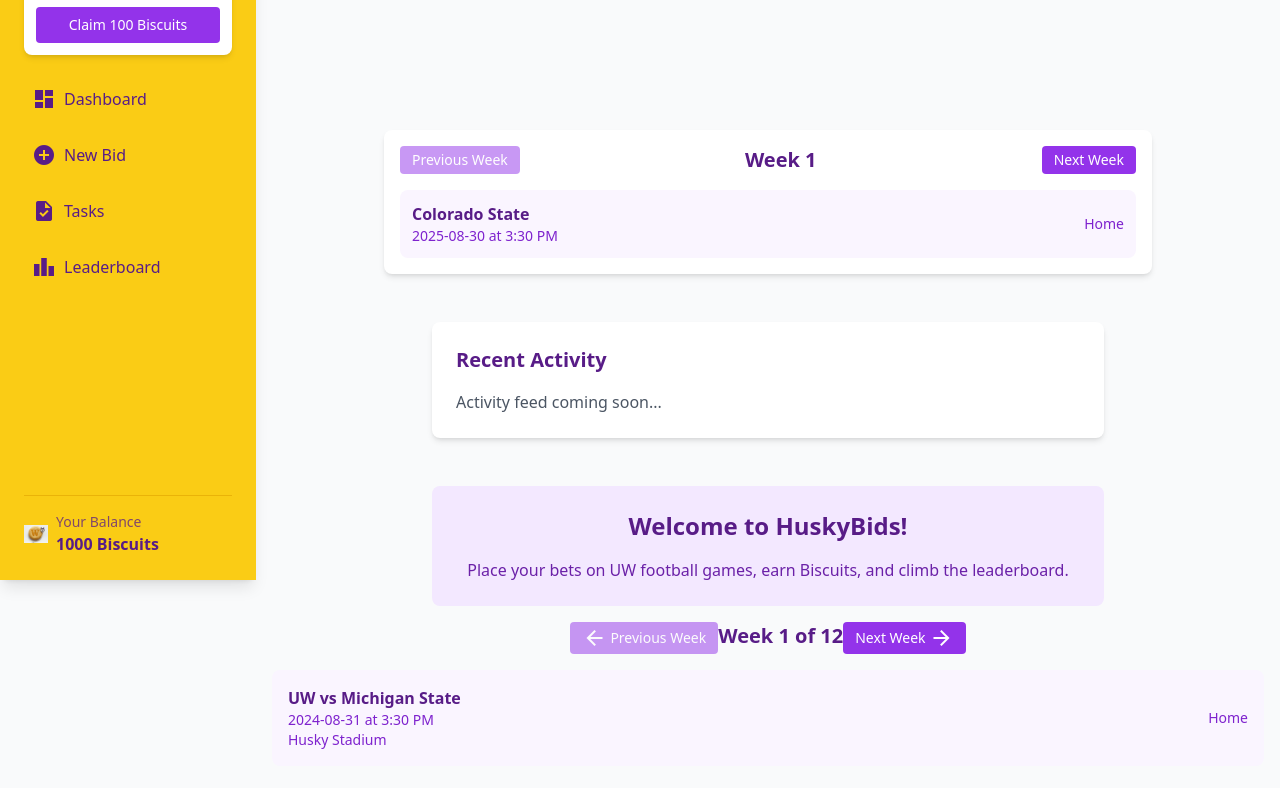
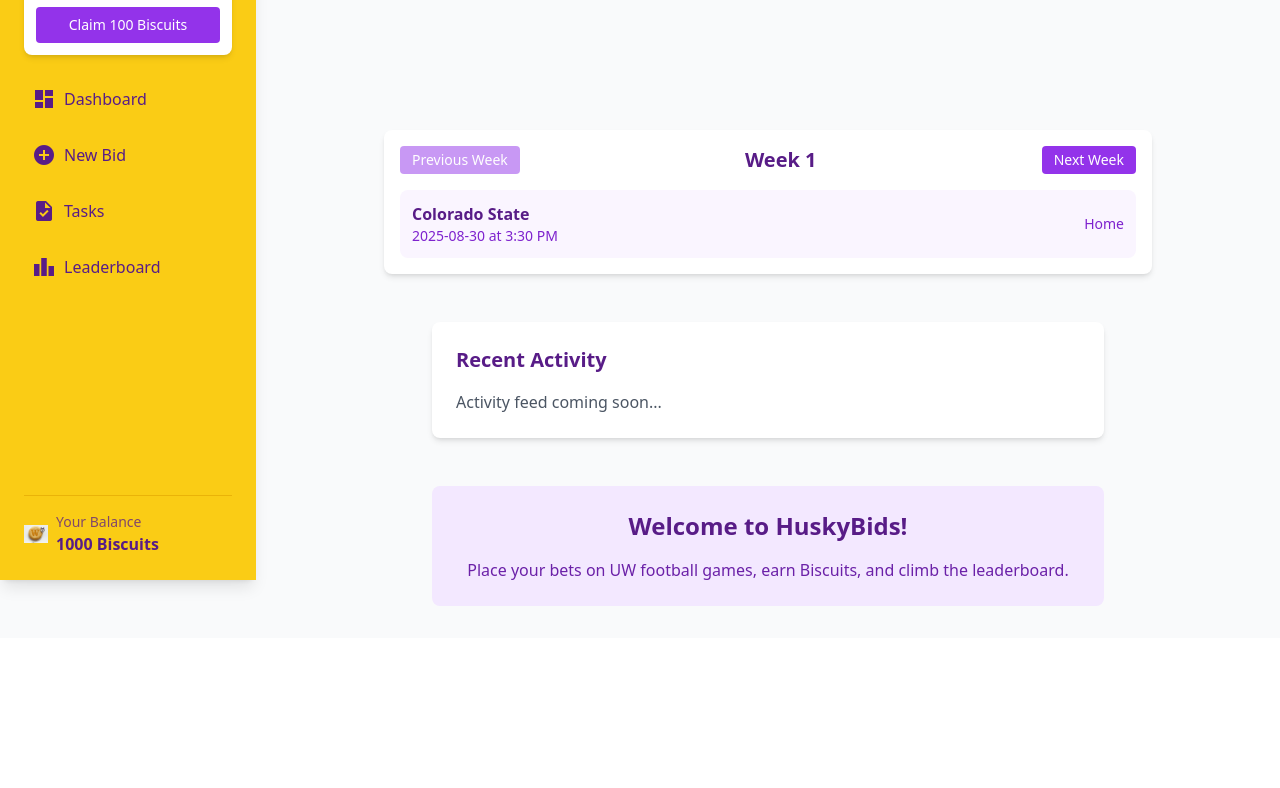
Before and after one commit to maiyuyona/huskybids, a Next.js app: page /dashboard in a window 1280 px wide. Shown: the part 220-1008 px from the top of the page. After the commit the page ends 858 px from the top, so only its background shows below. Built offline with nearby package versions, Linux system fonts and the light colour scheme.

Commit message:
Finally fixed the dupe navigation bar. Now we have one and it works to go week by week.

```diff
--- a/src/app/dashboard/page.jsx
+++ b/src/app/dashboard/page.jsx
@@ -2,33 +2,8 @@
 
 import Image from 'next/image';
 import GameCalendar from '../Components/GameCalendar';
-import { SAMPLE_GAMES } from '../data/games';
-import { useState } from 'react';
 
 export default function Dashboard() {
-  const [currentWeek, setCurrentWeek] = useState(1);
-  const [selectedGame, setSelectedGame] = useState(null);
-
-  // Get games for current week
-  const getGamesForWeek = (week) => {
-    // Debug logs
-    console.log('Current week:', week);
-    console.log('SAMPLE_GAMES available:', SAMPLE_GAMES);
-    const games = SAMPLE_GAMES.filter(game => game.week === week);
-    console.log('Filtered games:', games);
-    return games;
-  };
-
-  // Function to handle week navigation
-  const changeWeek = (increment) => {
-    const newWeek = currentWeek + increment;
-    if (newWeek >= 1 && newWeek <= 12) { // Assuming 12 weeks in a season
-      setCurrentWeek(newWeek);
-    }
-  };
-
-  const currentGames = getGamesForWeek(currentWeek);
-
   return (
     <div className="min-h-screen bg-gray-50">
       <div className="container mx-auto py-8 px-4">
@@ -64,70 +39,6 @@
             Place your bets on UW football games, earn Biscuits, and climb the leaderboard.
           </p>
         </div>
-
-        <div className="mt-4 flex justify-center">
-          <button
-            onClick={() => changeWeek(-1)}
-            className="px-3 py-1 bg-purple-600 text-white rounded text-sm hover:bg-purple-700 disabled:opacity-50 cursor-pointer"
-            disabled={currentWeek === 1}
-            style={{ minWidth: '100px' }}
-          >
-            <span className="flex items-center justify-center">
-              <span className="material-icons mr-1">arrow_back</span>
-              Previous Week
-            </span>
-          </button>
-          <h2 className="text-xl font-bold text-purple-900">
-            Week {currentWeek} of 12
-          </h2>
-          <button
-            onClick={() => changeWeek(1)}
-            className="px-3 py-1 bg-purple-600 text-white rounded text-sm hover:bg-purple-700 disabled:opacity-50 cursor-pointer"
-            disabled={currentWeek === 12}
-            style={{ minWidth: '100px' }}
-          >
-            <span className="flex items-center justify-center">
-              Next Week
-              <span className="material-icons ml-1">arrow_forward</span>
-            </span>
-          </button>
-        </div>
-
-        {/* Display Games for Current Week */}
-        <div className="mt-4 space-y-2">
-          {currentGames.length > 0 ? (
-            currentGames.map(game => (
-              <div
-                key={game.id}
-                className="p-4 bg-purple-50 rounded-lg hover:bg-purple-100 cursor-pointer"
-                onClick={() => setSelectedGame(game)}
-              >
-                <div className="flex justify-between items-center">
-                  <div>
-                    <h3 className="font-semibold text-purple-900">
-                      {game.isHome ? 'UW vs ' : 'UW at '}{game.opponent}
-                    </h3>
-                    <p className="text-sm text-purple-700">
-                      {game.date} at {game.time}
-                    </p>
-                    <p className="text-sm text-purple-700">
-                      {game.location}
-                    </p>
-                  </div>
-                  <div className="text-sm font-medium text-purple-700">
-                    {game.isHome ? 'Home' : 'Away'}
-                  </div>
-                </div>
-              </div>
-            ))
-          ) : (
-            <div className="text-center py-4 text-gray-500">
-              No games scheduled for Week {currentWeek}
-            </div>
-          )}
-        </div>
-
-        {/* Game Details Modal */}
       </div>
     </div>
   );
--- a/src/app/testingHome/page.js
+++ /dev/null
@@ -1,144 +0,0 @@
-"use client";
-
-import React, { useState, useEffect, useRef } from "react";
-import dayjs from "dayjs";
-import { ChevronLeft, ChevronRight } from "lucide-react";
-
-const FrameHome = () => {
-  const [dates, setDates] = useState([]);
-  const [selectedDate, setSelectedDate] = useState(dayjs());
-  const scrollRef = useRef(null);
-
-  useEffect(() => {
-    generateDates(selectedDate);
-  }, [selectedDate]);
-
-  useEffect(() => {
-    centerSelectedDate();
-  }, [dates]);
-
-  const generateDates = (centerDate) => {
-    const range = [];
-    for (let i = -50; i <= 50; i++) {
-      range.push(centerDate.add(i, "day"));
-    }
-    setDates(range);
-  };
-
-  const centerSelectedDate = () => {
-    if (scrollRef.current && dates.length > 0) {
-      const index = dates.findIndex((date) => date.isSame(selectedDate, "day"));
-      const itemWidth = 100;
-      const containerWidth = scrollRef.current.offsetWidth;
-      const scrollAmount = containerWidth / 2 + itemWidth / 2 - 4 * itemWidth;
-      scrollRef.current.scrollTo({ left: scrollAmount, behavior: "smooth" });
-    }
-  };
-
-  const handleDateClick = (date) => {
-    setSelectedDate(date);
-  };
-
-  const scroll = (direction) => {
-    const { current } = scrollRef;
-    if (current) {
-      const scrollAmount = 100 * 3;
-      current.scrollBy({
-        left: direction === "left" ? -scrollAmount : scrollAmount,
-        behavior: "smooth",
-      });
-    }
-  };
-
-
-
-  return (
-    <div className="bg-[#4b2e83] flex w-full min-h-screen relative">
-      {/* Left Menu */}
-      <div className="w-[20%] bg-[#3a2365] p-6 text-white rounded-r-2xl shadow-lg">
-        <h2 className="text-xl font-bold mb-4">Left Menu</h2>
-        <ul className="space-y-2">
-          <li className="hover:text-[#c5b4e3] cursor-pointer">Menu Item 1</li>
-          <li className="hover:text-[#c5b4e3] cursor-pointer">Menu Item 2</li>
-          <li className="hover:text-[#c5b4e3] cursor-pointer">Menu Item 3</li>
-        </ul>
-      </div>
-
-      {/* Center Content */}
-      <div className="flex flex-col items-center w-[60%] py-8 ml-10 mr-10">
-
-        <div className="flex items-end w-full mb-8 [font-family:'Encode_Sans-Medium',Helvetica] font-medium text-light-purple">
-          <div className="relative flex items center w-full ">
-
-          </div>
-        </div>
-
-        {/* scrollable date bar start */}
-        <div className="relative flex items-center justify-center mb-8 w-full">
-          <button onClick={() => scroll("left")} className="absolute left-0 z-10">
-            <ChevronLeft size={32} color="#c5b4e3" />
-          </button>
-          <div
-            ref={scrollRef}
-            className="flex overflow-x-scroll space-x-4 w-[700px] px-12 scrollbar-hide"
-            style={{
-              scrollbarWidth: "none",
-              msOverflowStyle: "none",
-              scrollSnapType: "x mandatory",
-              justifyContent: "center",
-            }}
-          >
-            {dates.map((date, index) => (
-              <div
-                key={index}
-                onClick={() => handleDateClick(date)}
-                className={`cursor-pointer px-4 py-2 rounded-lg text-center transition-all duration-300 min-w-[100px] flex-shrink-0 scroll-snap-align-center ${
-                  date.isSame(selectedDate, "day")
-                    ? "bg-[#c5b4e3] text-[#4b2e83] font-bold scale-110"
-                    : "text-[#c5b4e3] hover:bg-[#5c3a94]"
-                }`}
-              >
-                {date.format("MMM DD").toLowerCase()}
-              </div>
-            ))}
-          </div>
-          <button onClick={() => scroll("right")} className="absolute right-0 z-10">
-            <ChevronRight size={32} color="#c5b4e3" />
-          </button>
-        </div>
-        {/* scrollable date bar end */}
-
-        <div className="text-center text-white text-2xl mb-8">
-          Events for {selectedDate.format("MMMM DD, YYYY")}
-        </div>
-
-        <div className="bg-[#4b2e83] overflow-hidden w-full max-w-[1360px] h-[857px] relative rounded-2xl border-4 border-[#c5b4e3]">
-          <div className="absolute w-full text-center top-1/2 transform -translate-y-1/2 text-white text-xl">
-            Content related to {selectedDate.format("MMM DD").toLowerCase()} will be displayed here.
-          </div>
-        </div>
-      </div>
-
-      {/* Right Menu */}
-      <div className="w-[20%] bg-primary-purple p-6 text-white rounded-l-2xl shadow-lg">
-        <h2 className="text-xl font-bold mb-4">Right Menu</h2>
-        <ul className="space-y-2">
-          <li className="hover:text-[#c5b4e3] cursor-pointer">Menu Item A</li>
-          <li className="hover:text-[#c5b4e3] cursor-pointer">Menu Item B</li>
-          <li className="hover:text-[#c5b4e3] cursor-pointer">Menu Item C</li>
-        </ul>
-      </div>
-
-      <style jsx>{`
-        .scrollbar-hide::-webkit-scrollbar {
-          display: none;
-        }
-        .scroll-snap-align-center {
-          scroll-snap-align: center;
-        }
-      `}</style>
-    </div>
-  );
-};
-
-export default FrameHome;
```
